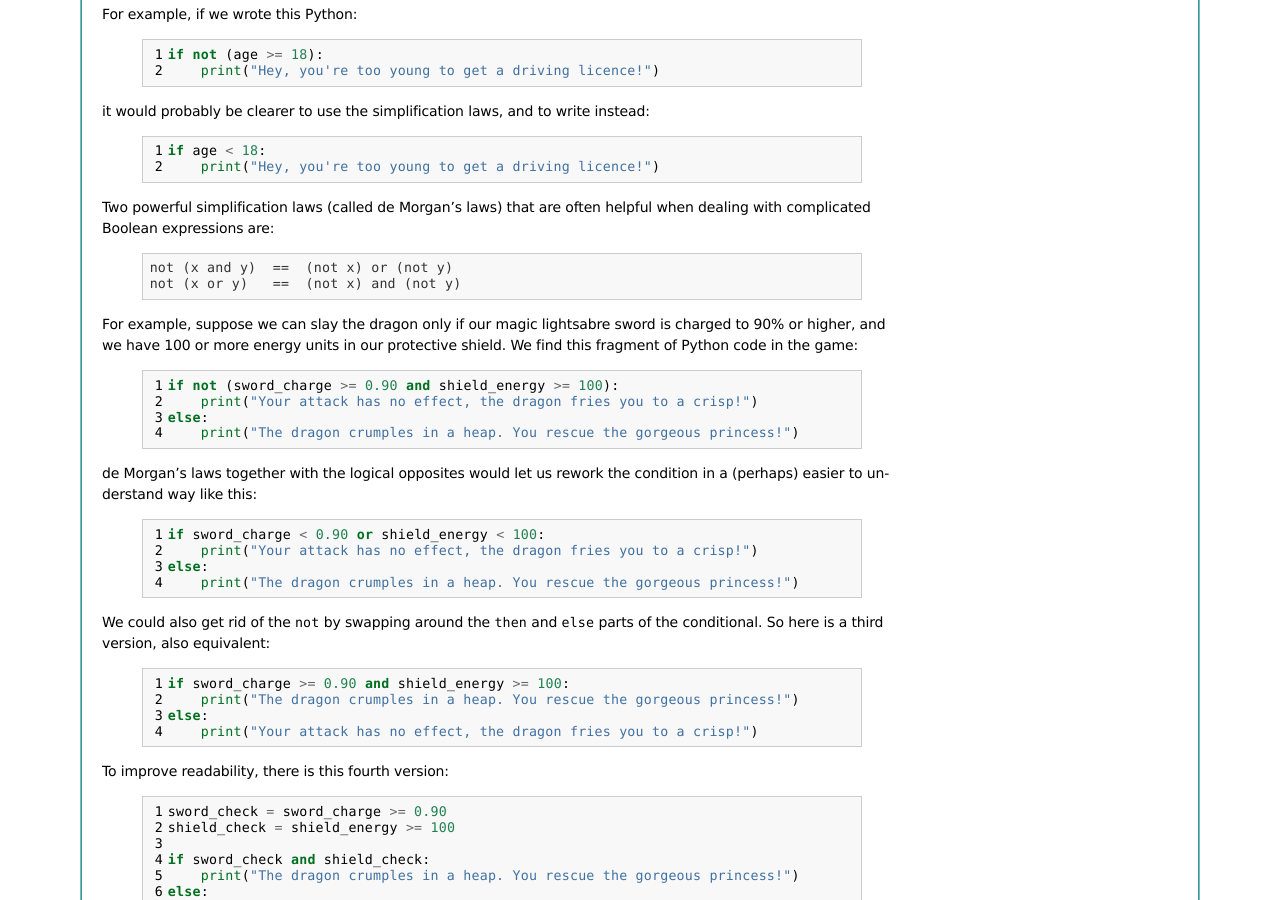
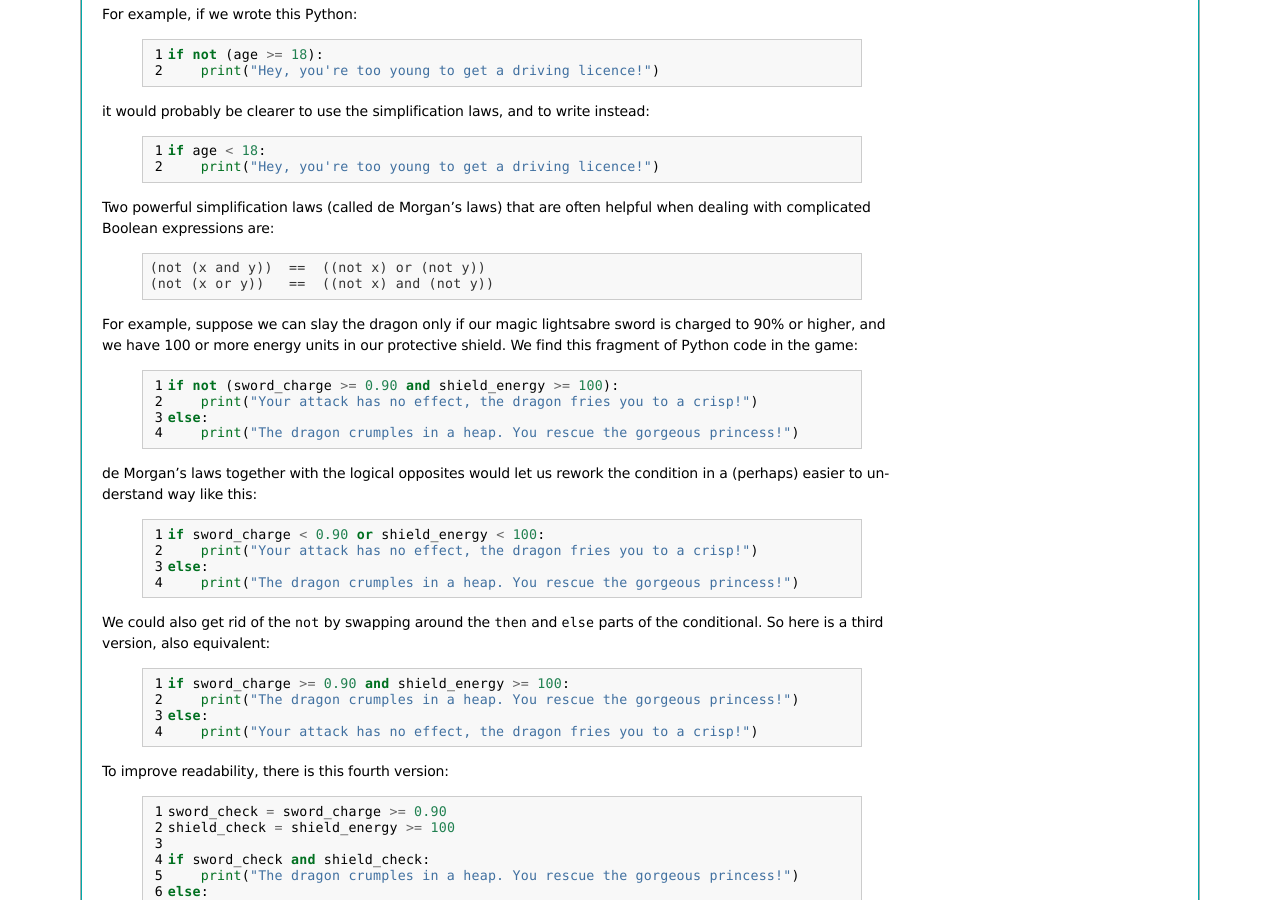
Before and after one commit to HowToThink/HowToThink, a Sphinx documentation site: the page built from source/PvL_03.rst, in a window 1280 px wide and 900 px high, scrolled down 14839 px. Built offline with Sphinx 7.4.7, drawn with Linux system fonts in a browser that asks for light colours; formulas are drawn with MathJax 3; part of the change alters nothing that is shown.

```diff
--- a/source/PvL_03.rst
+++ b/source/PvL_03.rst
@@ -946,8 +946,10 @@ helpful when dealing with complicated Boolean expressions are:
 
       .. sourcecode:: pycon
 
-          not (x and y)  ==  (not x) or (not y)
-          not (x or y)   ==  (not x) and (not y)
+          (not (x and y))  ==  ((not x) or (not y))
+          (not (x or y))   ==  ((not x) and (not y))
+
+.. equals comparison has precedence over all boolean operators.
 
 For example, suppose we can slay the dragon only if our magic
 lightsabre sword is charged to 90% or higher,
```
